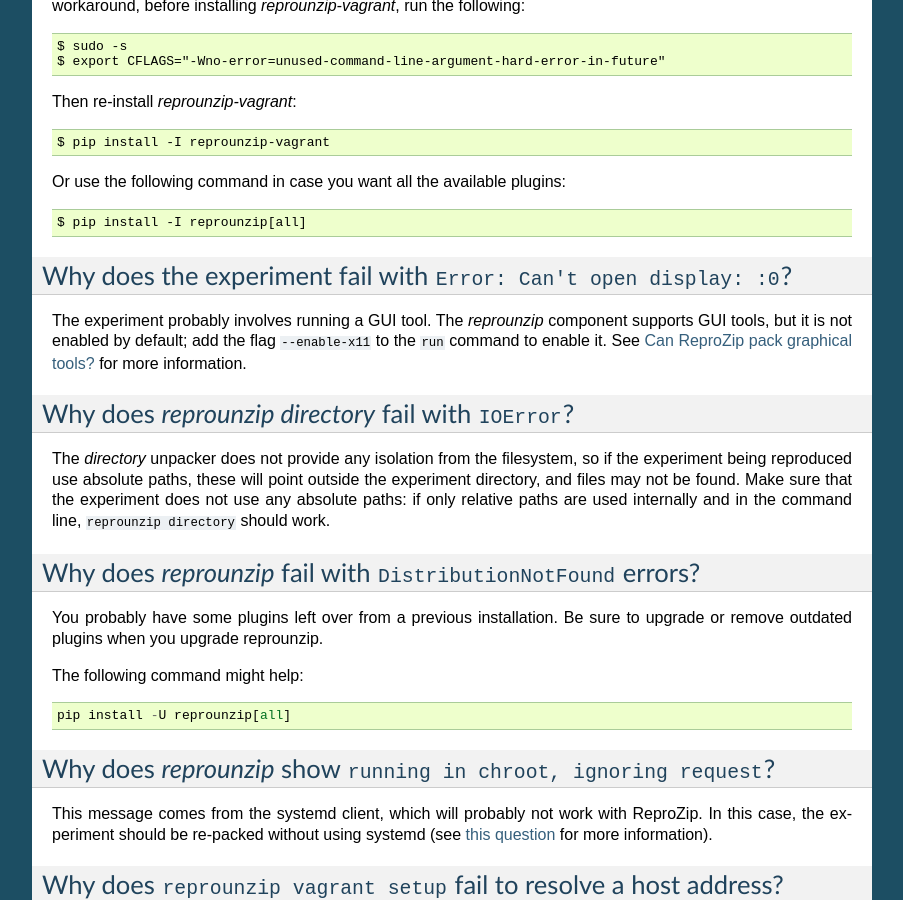
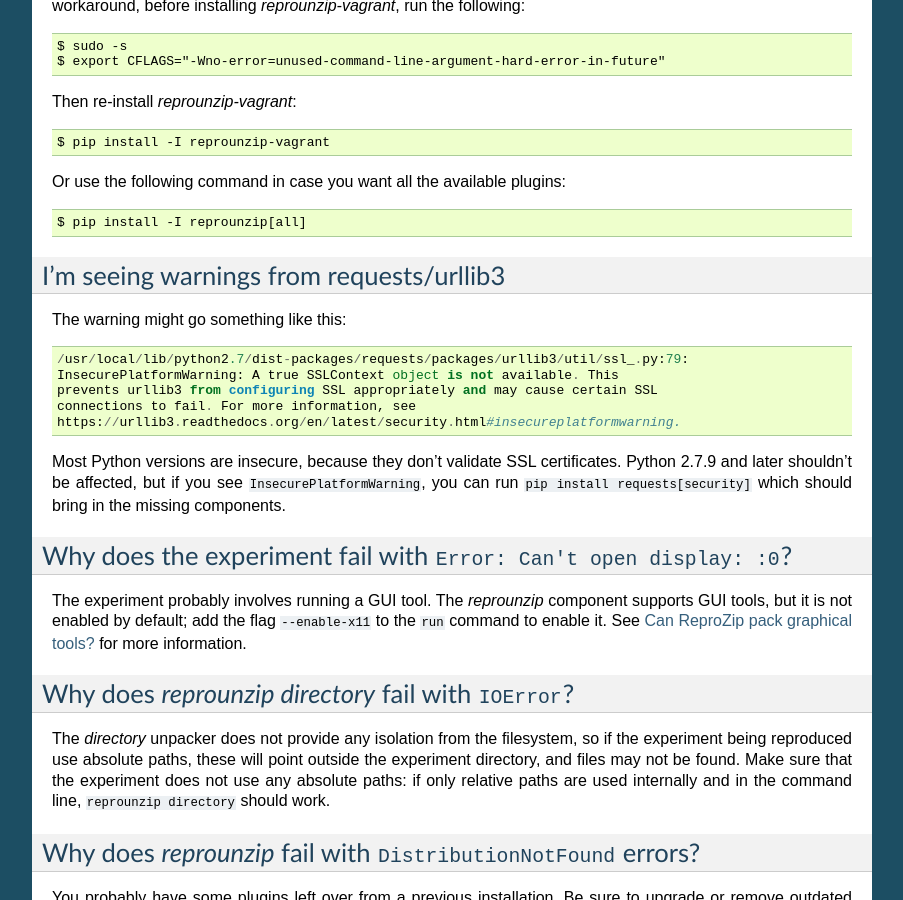
Before and after one commit to VIDA-NYU/reprozip, a Sphinx documentation site: the page built from docs/source/faq.rst, in a window 1280 px wide and 900 px high, scrolled down 3048 px. Shown: the whole window, without its empty margins (198-1101 px from the left). Built offline with Sphinx 7.4.7, drawn with Linux system fonts in a browser that asks for light colours; some of the changed text lies outside the part shown.

Commit message:
Adds urllib3's InsecurePlatformWarning to the FAQ
[skip ci]

```diff
--- a/docs/source/faq.rst
+++ b/docs/source/faq.rst
@@ -127,6 +127,19 @@
 
     $ pip install -I reprounzip[all]
 
+I'm seeing warnings from requests/urllib3
+=========================================
+
+The warning might go something like this::
+
+    /usr/local/lib/python2.7/dist-packages/requests/packages/urllib3/util/ssl_.py:79:
+    InsecurePlatformWarning: A true SSLContext object is not available. This
+    prevents urllib3 from configuring SSL appropriately and may cause certain SSL
+    connections to fail. For more information, see
+    https://urllib3.readthedocs.org/en/latest/security.html#insecureplatformwarning.
+
+Most Python versions are insecure, because they don't validate SSL certificates. Python 2.7.9 and later shouldn't be affected, but if you see ``InsecurePlatformWarning``, you can run ``pip install requests[security]`` which should bring in the missing components.
+
 Why does the experiment fail with ``Error: Can't open display: :0``?
 ====================================================================
 
```
